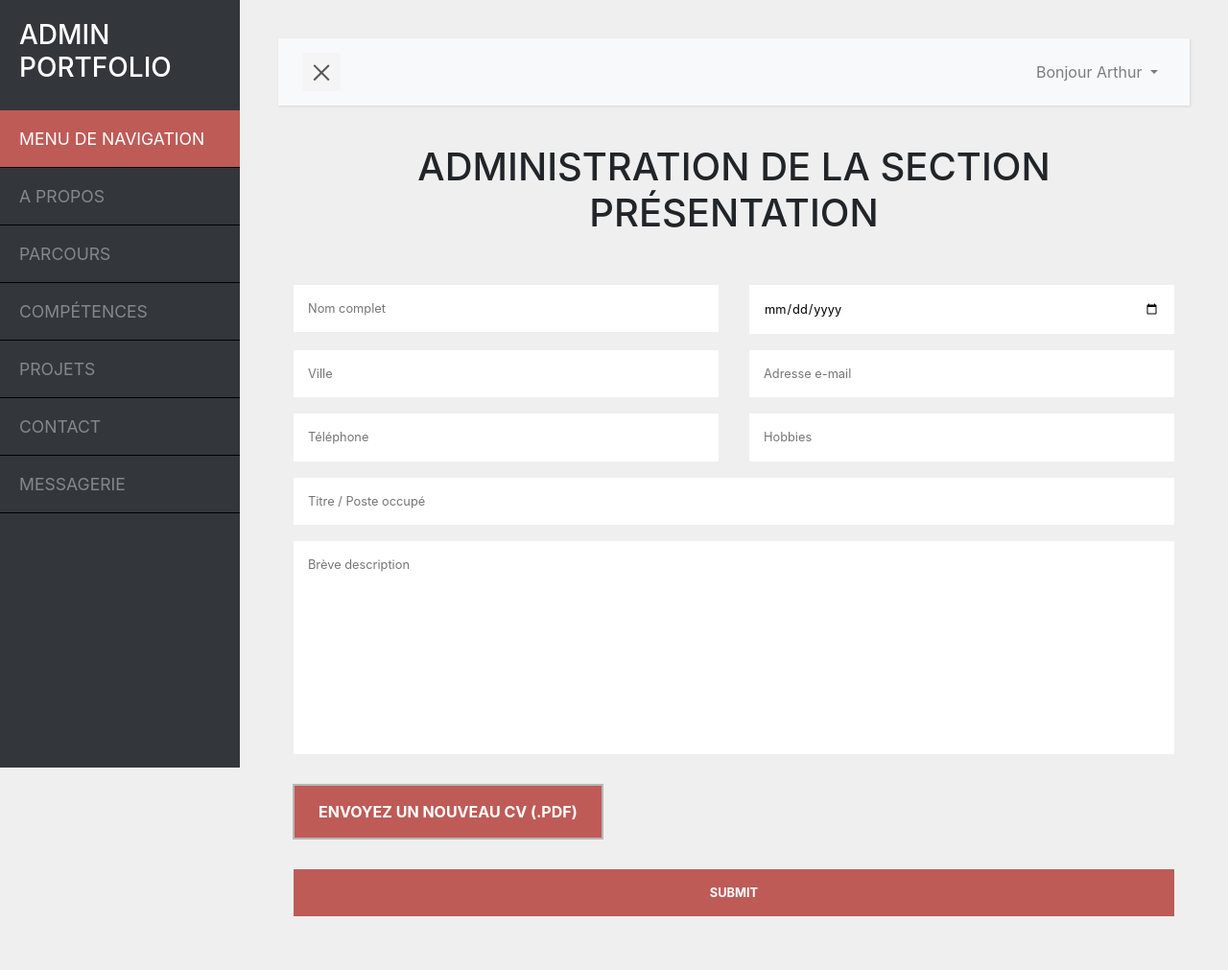
After one commit to arthurgeay/portfolio-v2, a PHP site: page /admin/admin-about.php in a window 1280 px wide. The commit adds this page. Shown: the whole page at 96% size. Run offline with PHP 8.4, Linux system fonts and the light colour scheme; some libraries are stand-ins or nearby versions.

Commit message:
Création de la page admin about

```diff
--- /dev/null
+++ b/admin/admin-about.php
@@ -0,0 +1,124 @@
+<!DOCTYPE html>
+<html xmlns="http://www.w3.org/1999/html">
+<head>
+    <link rel="stylesheet" href="https://use.fontawesome.com/releases/v5.5.0/css/all.css" integrity="sha384-B4dIYHKNBt8Bc12p+WXckhzcICo0wtJAoU8YZTY5qE0Id1GSseTk6S+L3BlXeVIU" crossorigin="anonymous">
+    <link href="https://fonts.googleapis.com/css?family=Open+Sans:300,400,700" rel="stylesheet">
+    <link rel="stylesheet" href="https://stackpath.bootstrapcdn.com/bootstrap/4.3.1/css/bootstrap.min.css" integrity="sha384-ggOyR0iXCbMQv3Xipma34MD+dH/1fQ784/j6cY/iJTQUOhcWr7x9JvoRxT2MZw1T" crossorigin="anonymous">
+    <link rel="stylesheet" href="../css/main.css" />
+    <link rel="stylesheet" href="../css/admin.css" />
+    <title>Administration - A propos</title>
+</head>
+<body>
+<div class="wrapper">
+    <!-- Menu sidebar -->
+    <nav id="sidebar">
+        <div class="sidebar-header">
+            <h3>Admin portfolio</h3>
+        </div>
+
+        <ul class="list-unstyled">
+            <li class="active">
+                <a href="#">Menu de navigation</a>
+            </li>
+            <li>
+                <a href="#">A propos</a>
+            </li>
+            <li>
+                <a href="#">Parcours</a>
+            </li>
+            <li>
+                <a href="#">Compétences</a>
+            </li>
+            <li>
+                <a href="#">Projets</a>
+            </li>
+            <li>
+                <a href="#">Contact</a>
+            </li>
+            <li>
+                <a href="#">Messagerie</a>
+            </li>
+        </ul>
+    </nav>
+
+    <!-- Main content -->
+    <main>
+
+        <nav class="navbar navbar-expand-lg navbar-light bg-light">
+            <div class="container-fluid">
+                <button type="button" id="sidebarCollapse" class="navbar-btn">
+                    <span></span>
+                    <span></span>
+                    <span></span>
+                </button>
+                <button class="btn btn-dark d-inline-block d-lg-none ml-auto" type="button" data-toggle="collapse" data-target="#navbarSupportedContent" aria-controls="navbarSupportedContent" aria-expanded="false" aria-label="Toggle navigation">
+                    <i class="fas fa-align-justify"></i>
+                </button>
+
+                <div class="collapse navbar-collapse" id="navbarSupportedContent">
+                    <ul class="nav navbar-nav ml-auto">
+                        <li class="nav-item dropdown">
+                            <a class="nav-link dropdown-toggle" href="#" id="navbarDropdown" role="button" data-toggle="dropdown" aria-haspopup="true" aria-expanded="false">
+                                Bonjour Arthur
+                            </a>
+                            <div class="dropdown-menu" aria-labelledby="navbarDropdown">
+                                <a class="dropdown-item" href="#">Déconnexion</a>
+                            </div>
+                        </li>
+                    </ul>
+                </div>
+            </div>
+        </nav>
+
+        <div class="container">
+            <h1>Administration de la section présentation</h1>
+
+            <form>
+                <div class="row">
+                    <div class="col-md-6">
+                        <input type="text" placeholder="Nom complet" />
+                    </div>
+                    <div class="col-md-6">
+                        <input type="date" placeholder="Date de naissance" />
+                    </div>
+                </div>
+                <div class="row">
+                    <div class="col-md-6">
+                        <input type="text" placeholder="Ville" />
+                    </div>
+                    <div class="col-md-6">
+                        <input type="email" placeholder="Adresse e-mail" />
+                    </div>
+                </div>
+                <div class="row">
+                    <div class="col-md-6">
+                        <input type="tel" placeholder="Téléphone" />
+                    </div>
+                    <div class="col-md-6">
+                        <input type="text" placeholder="Hobbies" />
+                    </div>
+                </div>
+
+                <input type="text" placeholder="Titre / Poste occupé" />
+
+                <textarea rows="10" placeholder="Brève description"></textarea>
+
+                <input type="file" placeholder="test" id="file" />
+                <label for="file" id="label-file">Envoyez un nouveau CV (.pdf)</label>
+                <input type="submit" />
+            </form>
+        </div>
+
+    </main>
+</div>
+
+
+<script src="https://code.jquery.com/jquery-3.3.1.slim.min.js" integrity="sha384-q8i/X+965DzO0rT7abK41JStQIAqVgRVzpbzo5smXKp4YfRvH+8abtTE1Pi6jizo" crossorigin="anonymous"></script>
+<script src="https://cdnjs.cloudflare.com/ajax/libs/popper.js/1.14.7/umd/popper.min.js" integrity="sha384-UO2eT0CpHqdSJQ6hJty5KVphtPhzWj9WO1clHTMGa3JDZwrnQq4sF86dIHNDz0W1" crossorigin="anonymous"></script>
+<script src="https://stackpath.bootstrapcdn.com/bootstrap/4.3.1/js/bootstrap.min.js" integrity="sha384-JjSmVgyd0p3pXB1rRibZUAYoIIy6OrQ6VrjIEaFf/nJGzIxFDsf4x0xIM+B07jRM" crossorigin="anonymous"></script>
+<script src="https://cdnjs.cloudflare.com/ajax/libs/malihu-custom-scrollbar-plugin/3.1.5/jquery.mCustomScrollbar.concat.min.js"></script>
+
+<script src="../js/sidebar-menu.js"></script>
+<script src="../js/input-file.js"></script>
+</body>
+</html>
--- a/css/admin.css
+++ b/css/admin.css
@@ -95,6 +95,7 @@ main.active {
 	display: block;
 	color: rgb(133, 135, 139);
 	text-decoration: none;
+	text-transform: uppercase;
 	border-bottom: 1px solid black;
 	padding-left: 20px;
 }
--- a/css/main.css
+++ b/css/main.css
@@ -101,7 +101,7 @@ input[type="file"] {
 input[type="file"] + label {
 	padding: 15px 25px;
 	margin-top: 15px;
-	border: none;
+	border: 2px solid rgb(181, 182, 183);
 	color: white;
 	text-transform: uppercase;
 	cursor: pointer;
@@ -109,11 +109,16 @@ input[type="file"] + label {
 	text-align: center;
 	background: rgb(190, 91, 87);
 	margin-bottom: 15px;
+	transition: background 0.2s;
 }
 
 input[type="file"]:focus + label {
 	outline: none;
 	border: 2px solid rgba(208, 82, 85, 0.9);
+}
+
+input[type="file"]:hover + label {
+	background: rgb(188, 114, 111);
 }
 
 
--- /dev/null
+++ b/js/input-file.js
@@ -0,0 +1,8 @@
+var input = document.querySelector( '#file' );
+var labelFile = document.querySelector('#label-file');
+
+input.addEventListener( 'change', function( e )
+{
+    var fileName = e['path'][0]['files'][0]['name'];;
+    labelFile.textContent = fileName;
+});
```
